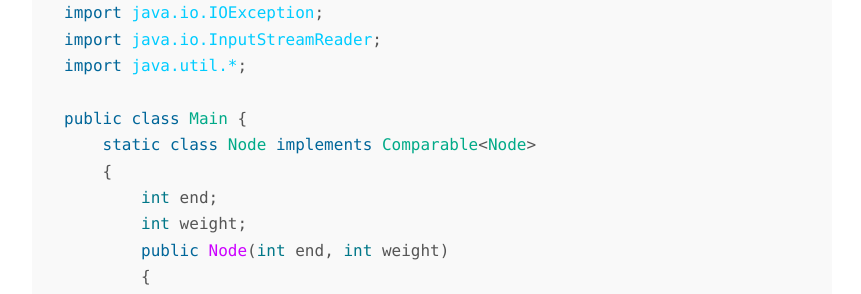
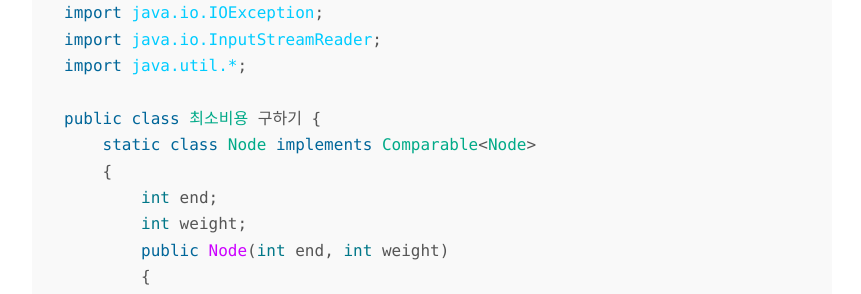
Before and after one commit to hyunwlee-dev/TIL, a Jekyll site: the page built from _posts/2019-09-15-algorithm.md, in a window 1280 px wide and 900 px high, scrolled down 5212 px. Shown: the part 151-445 px from the top of the window, without its empty margins (208-1069 px from the left). Built offline with Jekyll 4.4.1, drawn with Linux system fonts in a browser that asks for light colours; nearby versions of some CDN libraries.

Commit message:
Changes to be committed: 	modified:   2019-09-15-algorithm.md

```diff
--- a/_posts/2019-09-15-algorithm.md
+++ b/_posts/2019-09-15-algorithm.md
@@ -191,7 +191,7 @@ import java.io.IOException;
 import java.io.InputStreamReader;
 import java.util.*;
 
-public class Main {
+public class 최소비용 구하기 {
     static class Node implements Comparable<Node>
     {
         int end;
```
